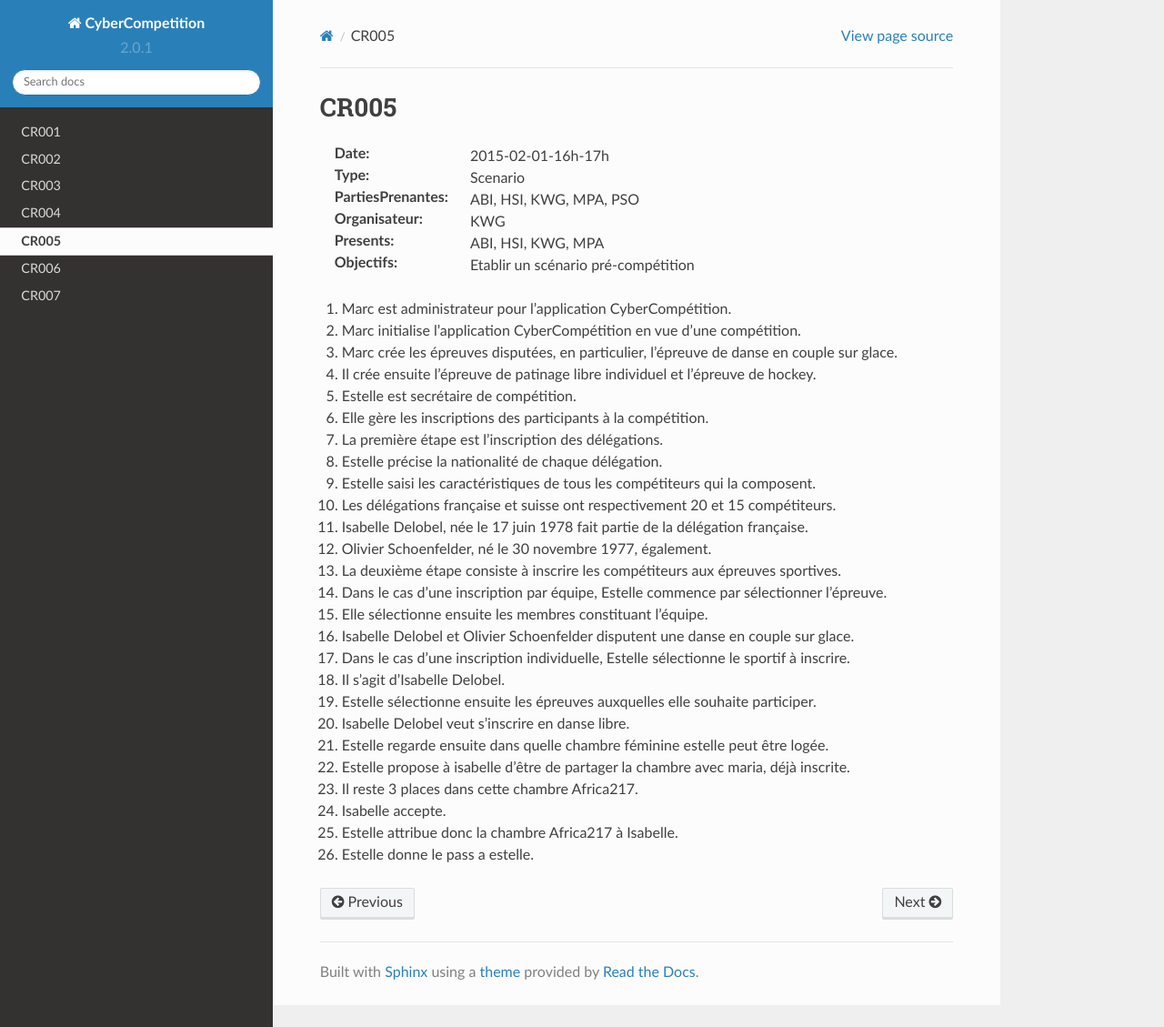
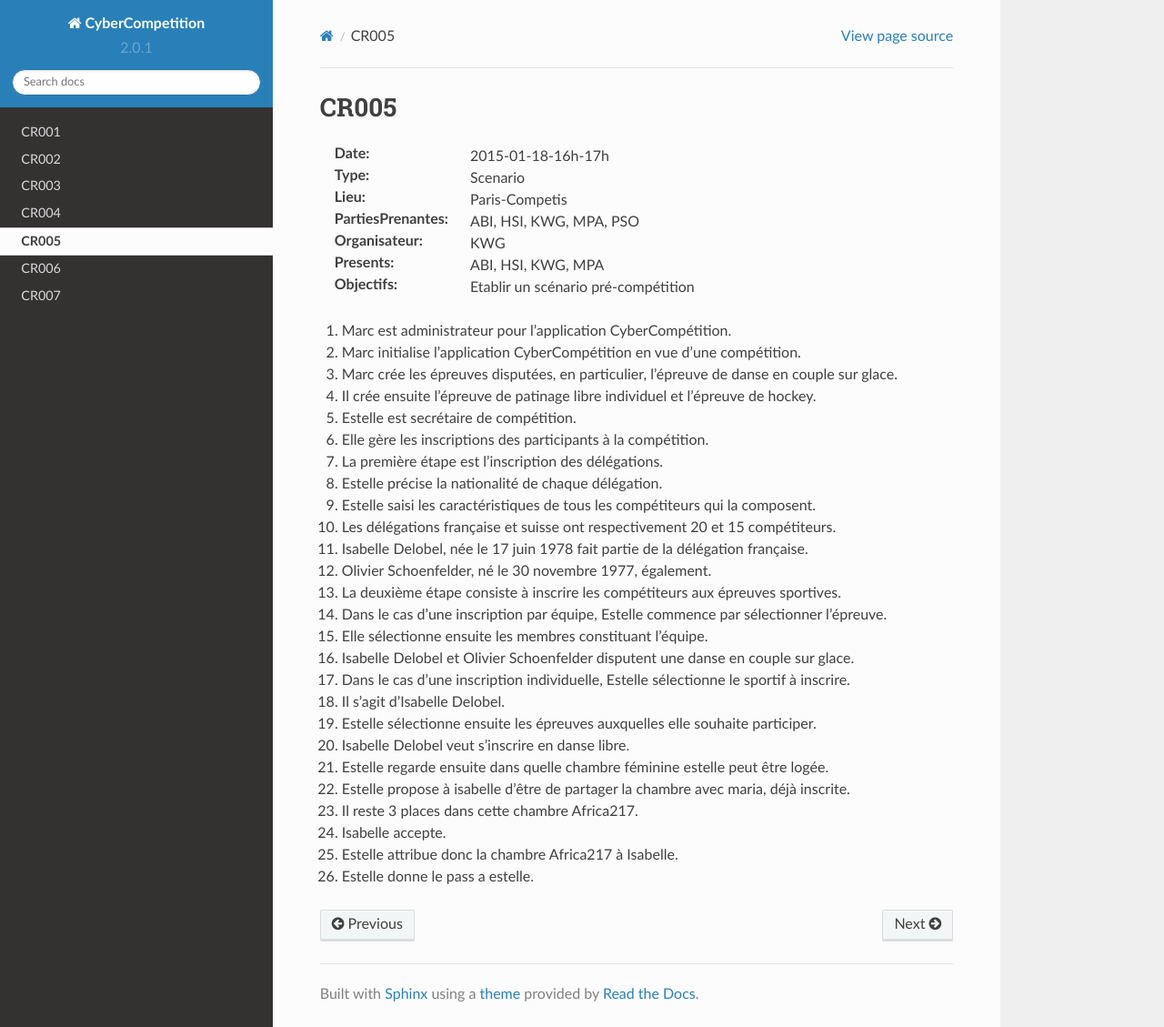
Before and after one commit to ScribesZone/CyberCompetition, a Sphinx documentation site: the page built from docs/res/cr005.rst, in a window 1280 px wide and 1129 px high. Shown: the whole window at 91% size. Built offline with Sphinx 7.4.7 and the Read the Docs theme 2.0.0, drawn with Linux system fonts in a browser that asks for light colours; pages that are not in the unit, such as notebooks, are missing from menus.

Commit message:
rectification date de reunion

```diff
--- a/docs/res/cr005.rst
+++ b/docs/res/cr005.rst
@@ -1,7 +1,8 @@
 CR005
 =====
-:Date: 2015-02-01-16h-17h
+:Date: 2015-01-18-16h-17h
 :Type: Scenario
+:Lieu: Paris-Competis
 :PartiesPrenantes: ABI, HSI, KWG, MPA, PSO
 :Organisateur: KWG
 :Presents: ABI, HSI, KWG, MPA
```
